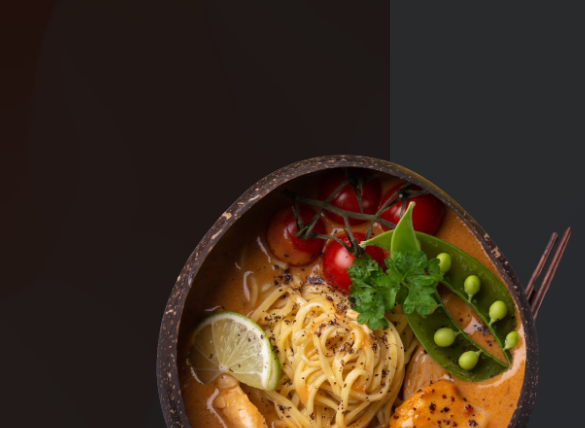
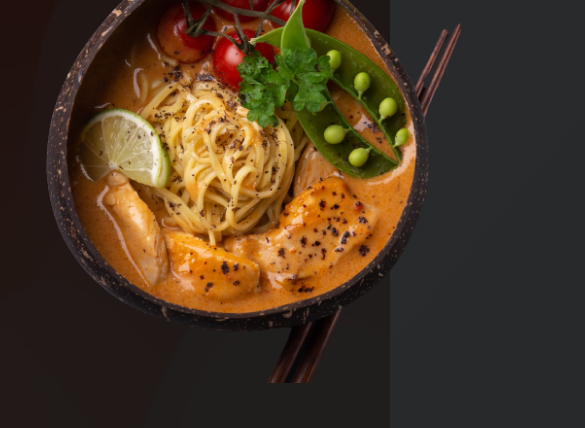
Before and after one commit to MurtadaFrontDev/PlatePlas, a plain HTML site: page index.html in a window 390 px wide. Shown: the part 97-525 px from the top of the page, 585 px wide, since content can reach past the window. Drawn offline with Linux system fonts and the light colour scheme; a web font is replaced by a local one.

Commit message:
Some edit for responsive

```diff
--- a/css/Style.css
+++ b/css/Style.css
@@ -484,3 +484,17 @@ margin: 0 0 0 24px;
   color: var(--white-color);
 }
 /* End Contact Us */
+
+/* responsive */
+
+/* Mobile */
+
+@media (max-width: 767px) {
+  header{display: none;}
+  .landing-box {margin-top: 0;}
+  .container {padding: 0;}
+  .landing-box {display: block;}
+  .services .intro .container h1 {font-size:revert ;}
+}
+
+/* end responsive */
```
